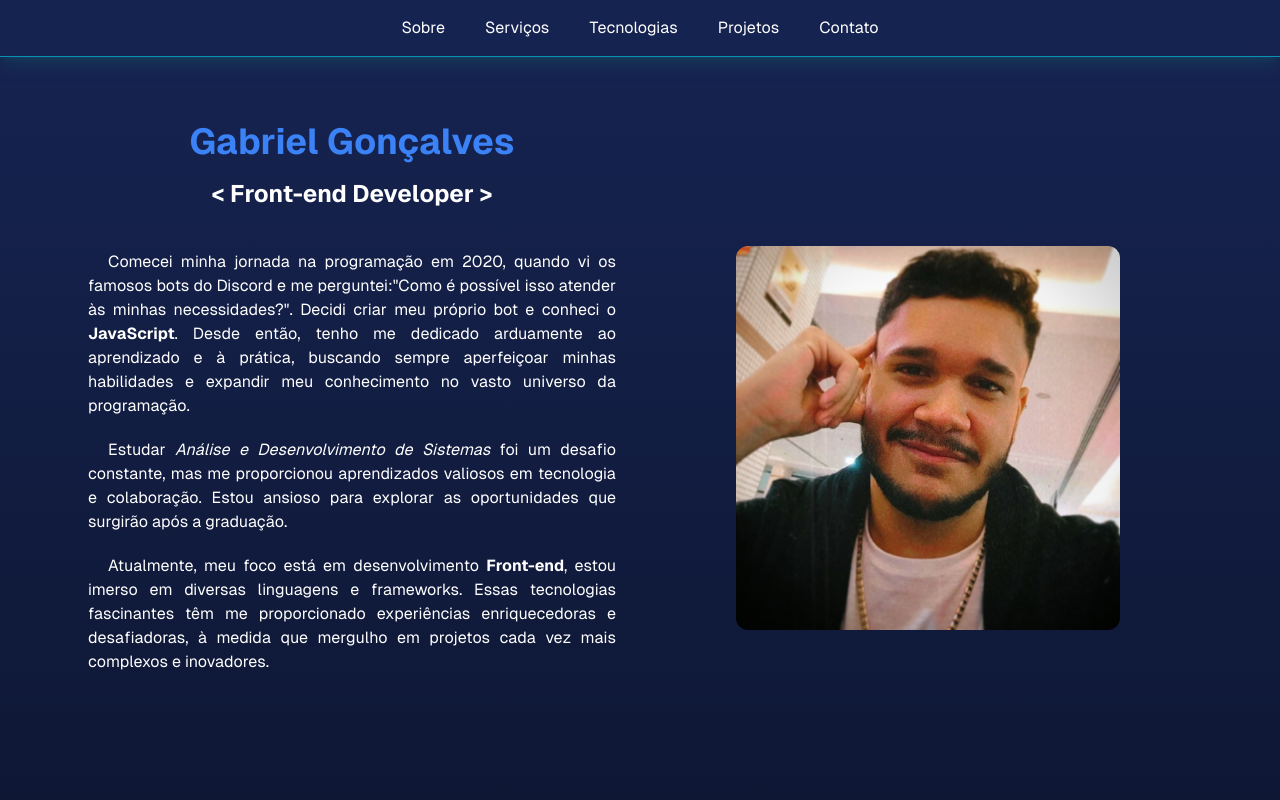
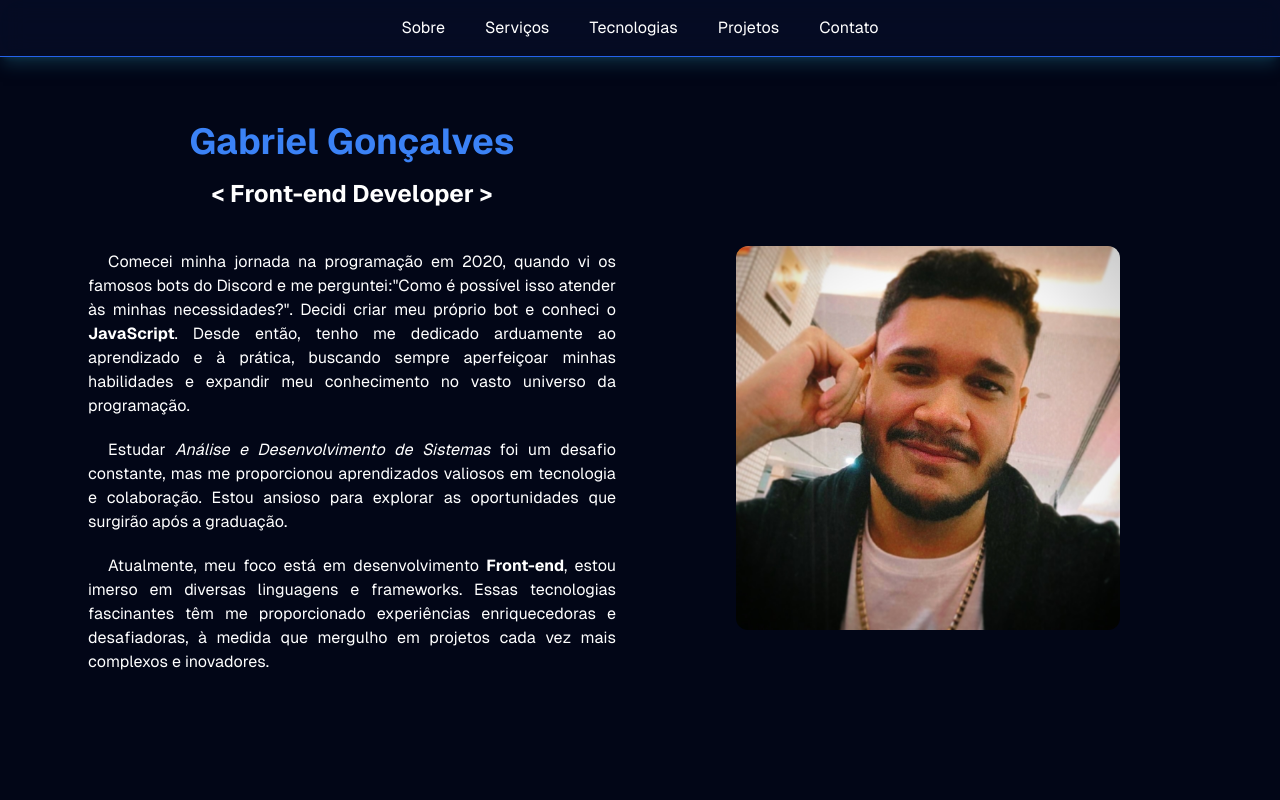
Before and after one commit to gabriellucasvh/Portifolio, a Next.js app: page / in a window 1280 px wide. Shown: the top 800 px of the page. Built offline with nearby package versions, Linux system fonts and the light colour scheme.

Commit message:
Simplifica o fundo e ajusta a borda da navbar
- Altera o fundo da página principal de um gradiente para uma cor sólida (slate-950)
- Muda a cor da borda inferior da navbar de cyan-600 para blue-600

```diff
--- a/app/page.tsx
+++ b/app/page.tsx
@@ -25,7 +25,7 @@ function App() {
   }, []);
 
   return (
-    <div className='bg-gradient-to-b from-blue-950 via-black to-blue-950 font-sans text-white'>
+    <div className='bg-slate-950 font-sans text-white'>
       <Navbar />
       <Inicio />
       <Servicos />
--- a/src/components/Navbar.tsx
+++ b/src/components/Navbar.tsx
@@ -23,7 +23,7 @@ const Navbar: React.FC = () => {
   return (
     <>
       {/* Navbar para desktop */}
-      <nav className="fixed top-0 left-0 w-full backdrop-blur-md bg-blue-950/20 shadow-lg shadow-cyan-900/50 border-b border-cyan-600 z-10 hidden md:block">
+      <nav className="fixed top-0 left-0 w-full backdrop-blur-md bg-blue-950/20 shadow-lg shadow-cyan-900/50 border-b border-blue-600 z-10 hidden md:block">
         <div className="flex justify-center p-4 space-x-10">
           <a
             href="#"
```
